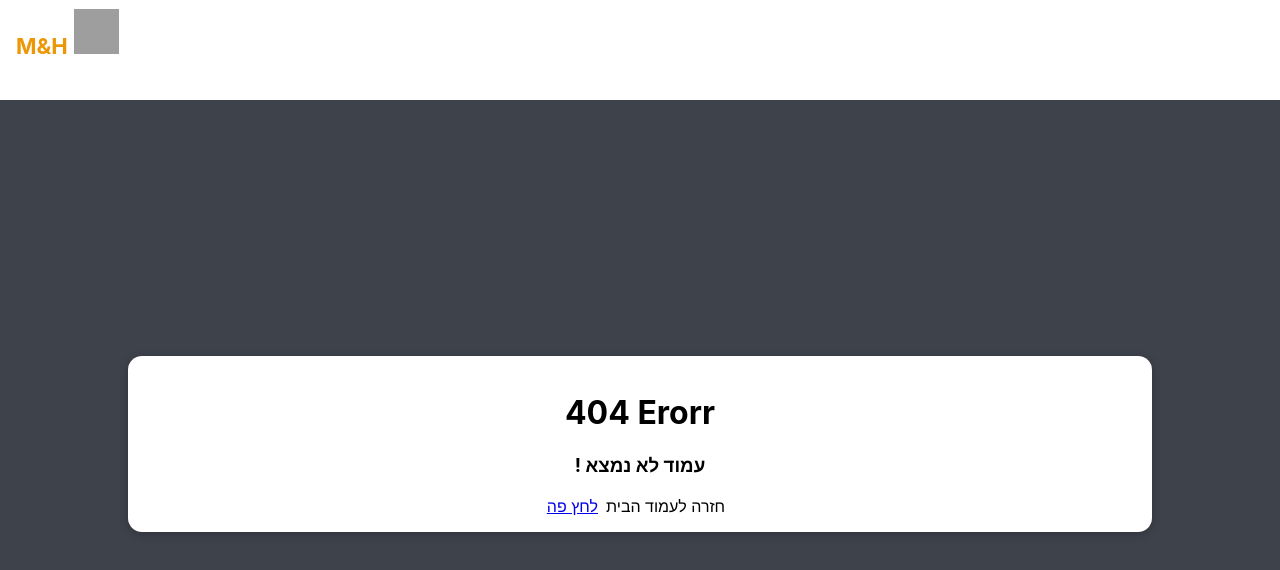
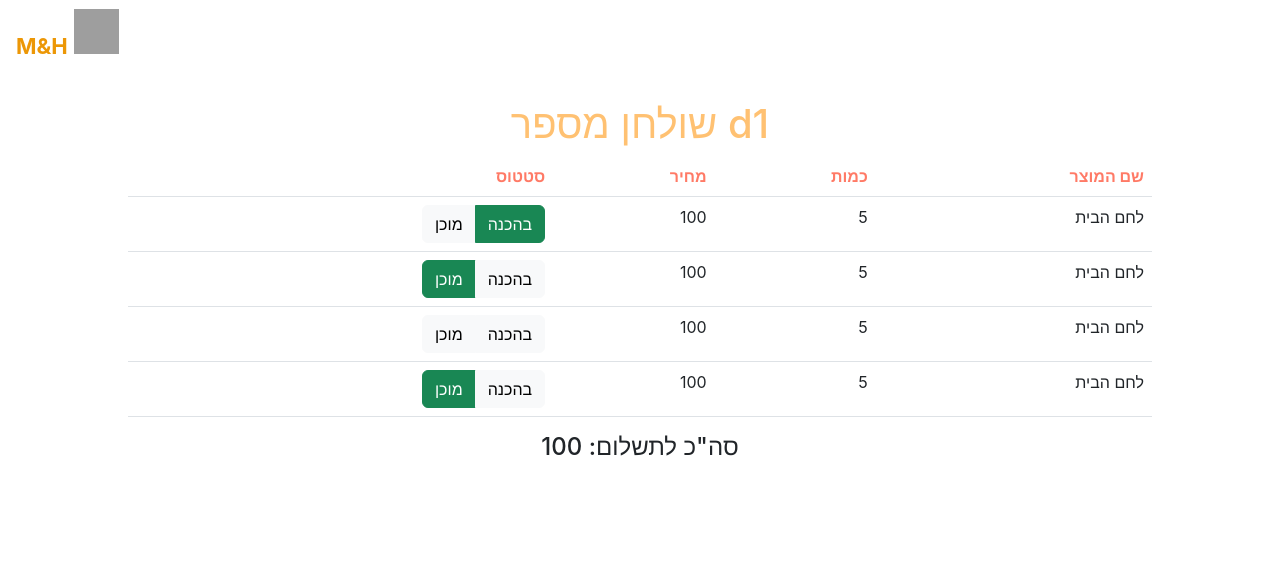
Before and after one commit to matanfadida/restaurantsProject, a React (Create React App) app in the folder frontend/: page /admin/tables/d1 in a window 1280 px wide. Before the commit this address had no page. Shown: the top 570 px of the page. Built offline with nearby package versions, Linux system fonts and the light colour scheme; grey boxes are pictures that could not be loaded.

Commit message:
table item and detail

```diff
--- a/frontend/public/index.html
+++ b/frontend/public/index.html
@@ -25,6 +25,12 @@
       Learn how to configure a non-root public URL by running `npm run build`.
     -->
     <title>React App</title>
+    <link
+      rel="stylesheet"
+      href="https://cdn.jsdelivr.net/npm/bootstrap@5.2.2/dist/css/bootstrap.min.css"
+      integrity="sha384-Zenh87qX5JnK2Jl0vWa8Ck2rdkQ2Bzep5IDxbcnCeuOxjzrPF/et3URy9Bv1WTRi"
+      crossorigin="anonymous"
+    />
   </head>
   <body>
     <noscript>You need to enable JavaScript to run this app.</noscript>
--- a/frontend/src/App.js
+++ b/frontend/src/App.js
@@ -9,6 +9,7 @@ import Chef from "./components/cuisine/chef";
 import AdminHome from "./components/Admin/Home";
 import AddProduct from "./components/Admin/Poduct/add-product";
 import Tables from "./components/Admin/Tables";
+import TableDetail from "./components/Admin/TableDetail";
 
 const App = () => {
   const ctx = useContext(CartContext);
@@ -22,6 +23,7 @@ const App = () => {
           <Route path="/admin/add-product" element={<AddProduct />} />
           <Route path="/admin/edit-product/:productId" element={<AddProduct />} />
           <Route path="/admin/tables" element={<Tables/>} />
+          <Route path="/admin/tables/:tableId" element={<TableDetail/>} />
           <Route path="/admin" element={<AdminHome />} />
           <Route path="/:restaurantName/:tableId" element={<Home />} />
           <Route path="/" element={<Home />} />
--- /dev/null
+++ b/frontend/src/components/Admin/TableDetail.js
@@ -0,0 +1,79 @@
+import { useParams } from "react-router-dom";
+import classes from "./table-detail.module.css";
+
+import { Table, Button, ButtonGroup } from "react-bootstrap";
+
+const TableDetail = () => {
+  const params = useParams();
+
+  //   תוציא מהבסיס נתונים את כל הפריטים מאותו שולחן
+
+
+  // status: מוכן-2 בהכנה-1 לא התחילו -0
+  const DEMMYDATA = [
+    {
+      name: "לחם הבית",
+      count: 5,
+      price: 100,
+      status: 0,
+    },
+    {
+      name: "לחם הבית",
+      count: 5,
+      price: 100,
+      status: 1,
+    },
+    {
+      name: "לחם הבית",
+      count: 5,
+      price: 100,
+      status: 2,
+    },
+    {
+      name: "לחם הבית",
+      count: 5,
+      price: 100,
+      status: 1,
+    },
+  ];
+
+  const products = DEMMYDATA.map((item) => (
+
+    <tr>
+      <td>
+      <ButtonGroup aria-label="Basic example">
+        <Button variant={(item.status === 1 ? 'success' : 'light')}>מוכן</Button>
+        <Button variant={(item.status === 0 ? 'success' : 'light')}>בהכנה</Button>
+      </ButtonGroup>
+      </td>
+      <td>{item.price}</td>
+      <td>{item.count}</td>
+      <td>{item.name}</td>
+    </tr>
+  ));
+
+  return (
+    <div className={classes.table}>
+      <h1>שולחן מספר {params.tableId}</h1>
+
+      <Table className={classes.item}>
+        <thead>
+          <tr>
+            <th scope="col">סטטוס</th>
+            <th scope="col">מחיר</th>
+            <th scope="col">כמות</th>
+            <th scope="col">שם המוצר</th>
+          </tr>
+        </thead>
+        <tbody>{products}</tbody>
+
+
+      </Table>
+      <h4 >
+          סה"כ לתשלום: {100}
+          </h4>
+    </div>
+  );
+};
+
+export default TableDetail;
--- a/frontend/src/components/Admin/TableItem.js
+++ b/frontend/src/components/Admin/TableItem.js
@@ -8,8 +8,8 @@ const TableItem = (props) => {
         <h1>שולחן {props.table}</h1>
       </div>
 
-      <Link to={`./${props.id}`}>פירוט הזמנה</Link>
-      <h4>סה"כ מחיר הזמנה : {props.table}₪ </h4>
+      <Link to={`./${props.table}`}>פירוט הזמנה</Link>
+      <h4>סה"כ מחיר הזמנה : {props.totalPrice}₪ </h4>
       <h4>שולם: {props.paid}₪ </h4>
       <h4>נותר לשלם: {props.totalPrice - props.paid}₪ </h4>
     </div>
--- /dev/null
+++ b/frontend/src/components/Admin/table-detail.module.css
@@ -0,0 +1,24 @@
+
+.table{
+    text-align: right;
+}
+
+.table h1 {
+    color: #ffc172;
+    text-align: center;
+}
+
+.table h4 {
+
+    text-align: center;
+}
+
+.item{
+    width: 80vw;
+    margin-left: 10vw;
+
+
+}
+.item th {
+    color: #ff7a66;
+}
--- a/frontend/src/components/list-items/item.js
+++ b/frontend/src/components/list-items/item.js
@@ -5,7 +5,6 @@ import classes from "./item.module.css";
 
 import { NavLink, Route, useParams } from "react-router-dom";
 const Item = (props) => {
-
   const params = useParams();
   const ctx = useContext(CartContext);
   const [remark, setRemark] = useState("");
@@ -21,16 +20,15 @@ const Item = (props) => {
     });
     setRemark("");
     setAmount(1);
-
   };
 
   const deleteHandler = () => {
-    fetch('/api/admin/delete-product',{
+    fetch("/api/admin/delete-product", {
       method: "POST",
-      body: JSON.stringify({productId: props.id}),
+      body: JSON.stringify({ productId: props.id }),
       headers: { "Content-Type": "application/json" },
-    })
-  }
+    });
+  };
 
   const remarkChangeHandler = (event) => {
     setRemark(event.target.value);
@@ -41,9 +39,9 @@ const Item = (props) => {
   };
 
   return (
-
     <Cart>
       <li>
+        <div className={classes.item}>
           <div className={classes["div__img"]}>
             <img className={classes.img} src={props.img} alt={props.name} />
           </div>
@@ -78,9 +76,12 @@ const Item = (props) => {
               defaultValue={1}
               onChange={amountChangeHandler}
             ></input>
+            <div>
+              <button onClick={deleteHandler}>מחיקה</button>
+              <NavLink to={`/admin/edit-product/${props.id}`}>עריכה</NavLink>
             </div>
-        <button onClick={deleteHandler}>מחיקה</button>
-        <NavLink to={`/admin/edit-product/${props.id}`} >עריכה</NavLink>
+          </div>
+        </div>
       </li>
     </Cart>
   );
--- a/frontend/src/components/list-items/item.module.css
+++ b/frontend/src/components/list-items/item.module.css
@@ -6,6 +6,10 @@
   padding: 0.5rem;
   text-align: right;
   margin-bottom: 0.5rem;
+}
+
+.item{
+  justify-content: space-between;
 }
 
 .amount {
--- a/frontend/src/index.css
+++ b/frontend/src/index.css
@@ -5,7 +5,7 @@ body {
     sans-serif;
   -webkit-font-smoothing: antialiased;
   -moz-osx-font-smoothing: grayscale;
-  background: #3e424b;
+  background: white;
 }
 
 code {
```
Lines whose indentation alone changed are shown as unchanged.
